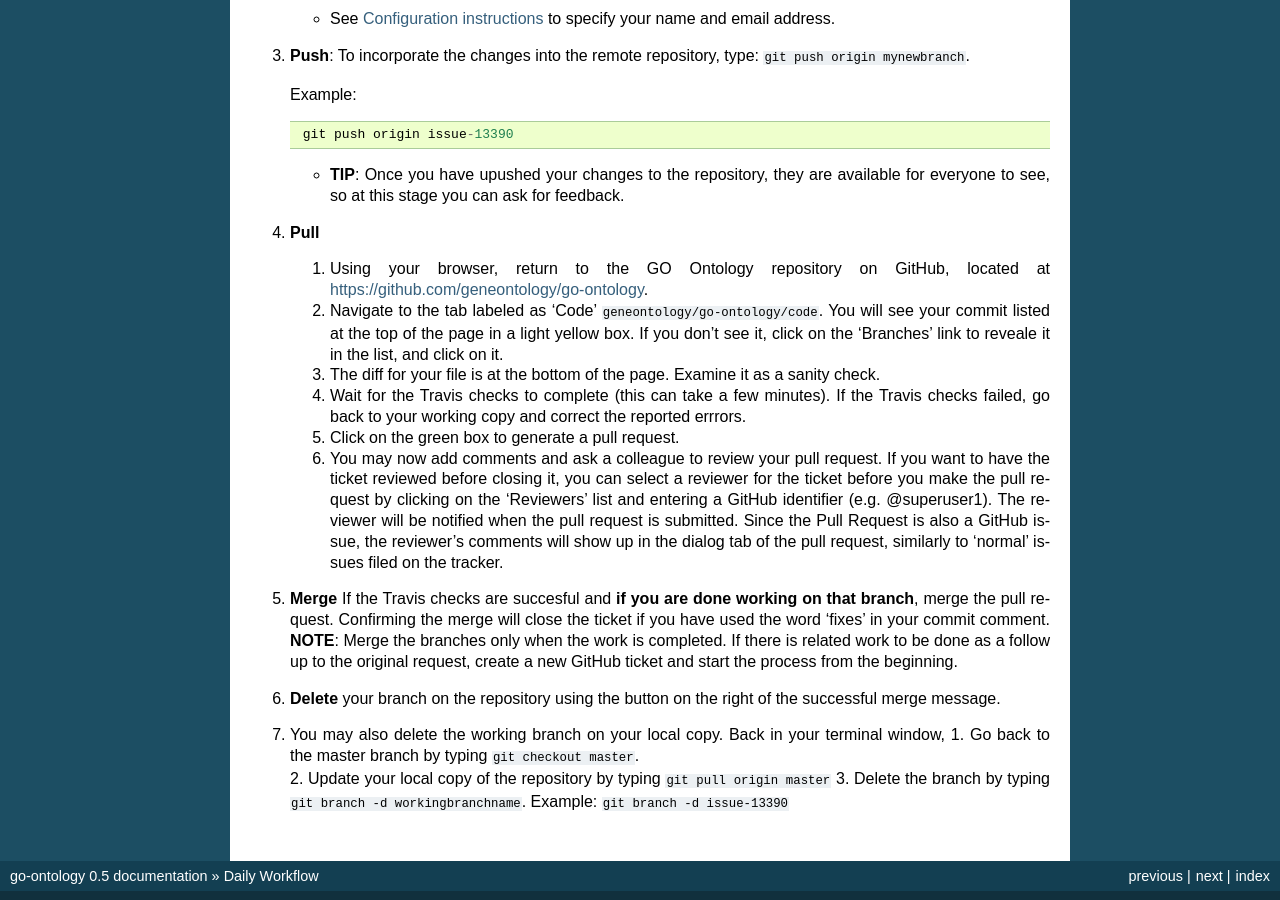
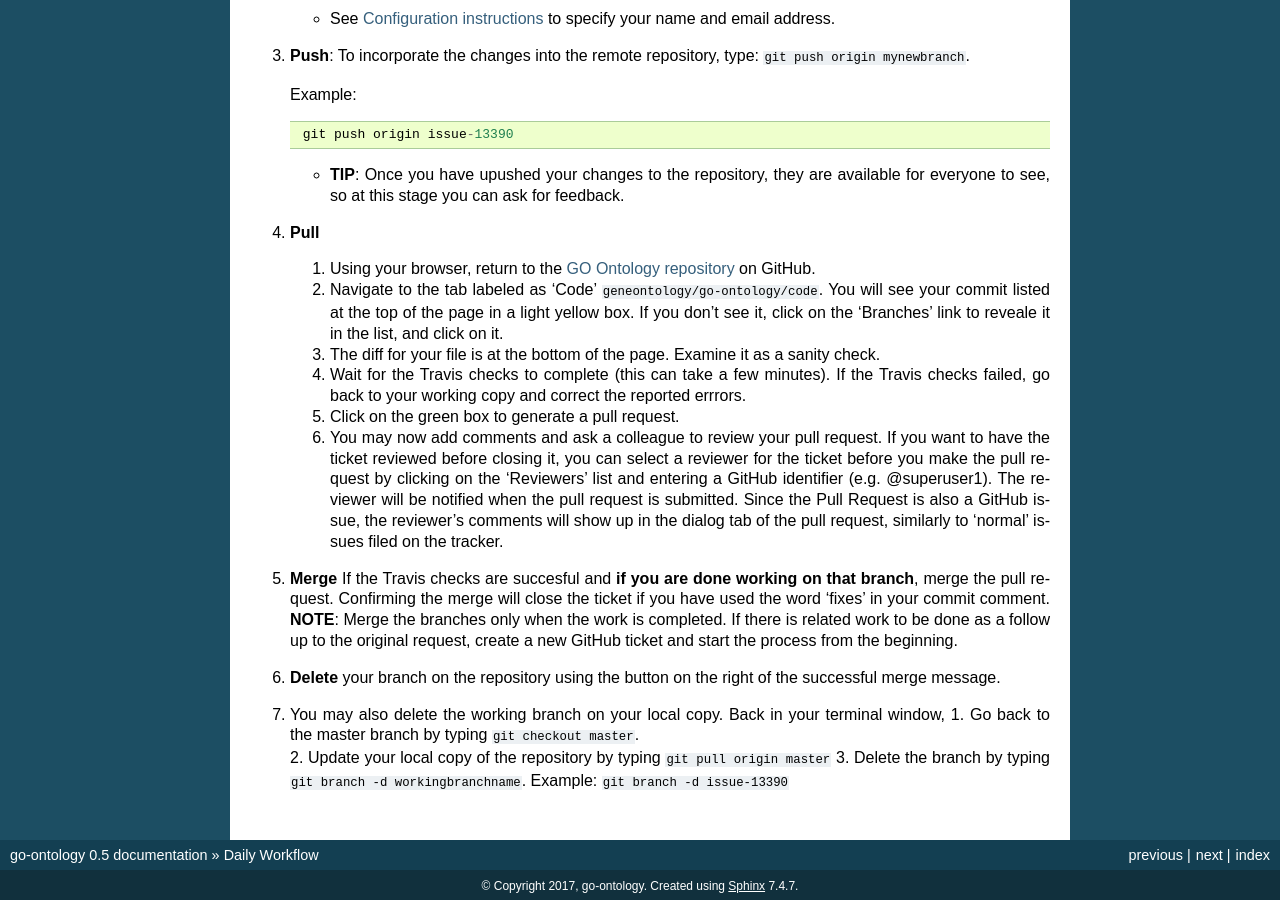
Before and after one commit to geneontology/go-ontology, a Sphinx documentation site: the page built from docs/DailyWorkflow.md, in a window 1280 px wide and 900 px high, scrolled down 2446 px. Built offline with Sphinx 7.4.7, drawn with Linux system fonts in a browser that asks for light colours.

Commit message:
Create DailyWorkflow.md

````diff
--- a/docs/DailyWorkflow.md
+++ b/docs/DailyWorkflow.md
@@ -105,7 +105,7 @@ This step is optional because it is not necessary to work on the current version
    - **TIP**: Once you have upushed your changes to the repository, they are available for everyone to see, so at this stage you can ask for feedback.
 
 4. **Pull**
-   1. Using your browser, return to the GO Ontology repository on GitHub, located at [https://github.com/geneontology/go-ontology](https://github.com/geneontology/go-ontology).
+   1. Using your browser, return to the [GO Ontology repository](https://github.com/geneontology/go-ontology) on GitHub.
     1. Navigate to the tab labeled as 'Code' ```geneontology/go-ontology/code```. You will see your commit listed at the top of the page in a light yellow box. If you don’t see it, click on the 'Branches' link to reveale it in the list, and click on it.
 
     2. The diff for your file is at the bottom of the page. Examine it as a sanity check.
````
